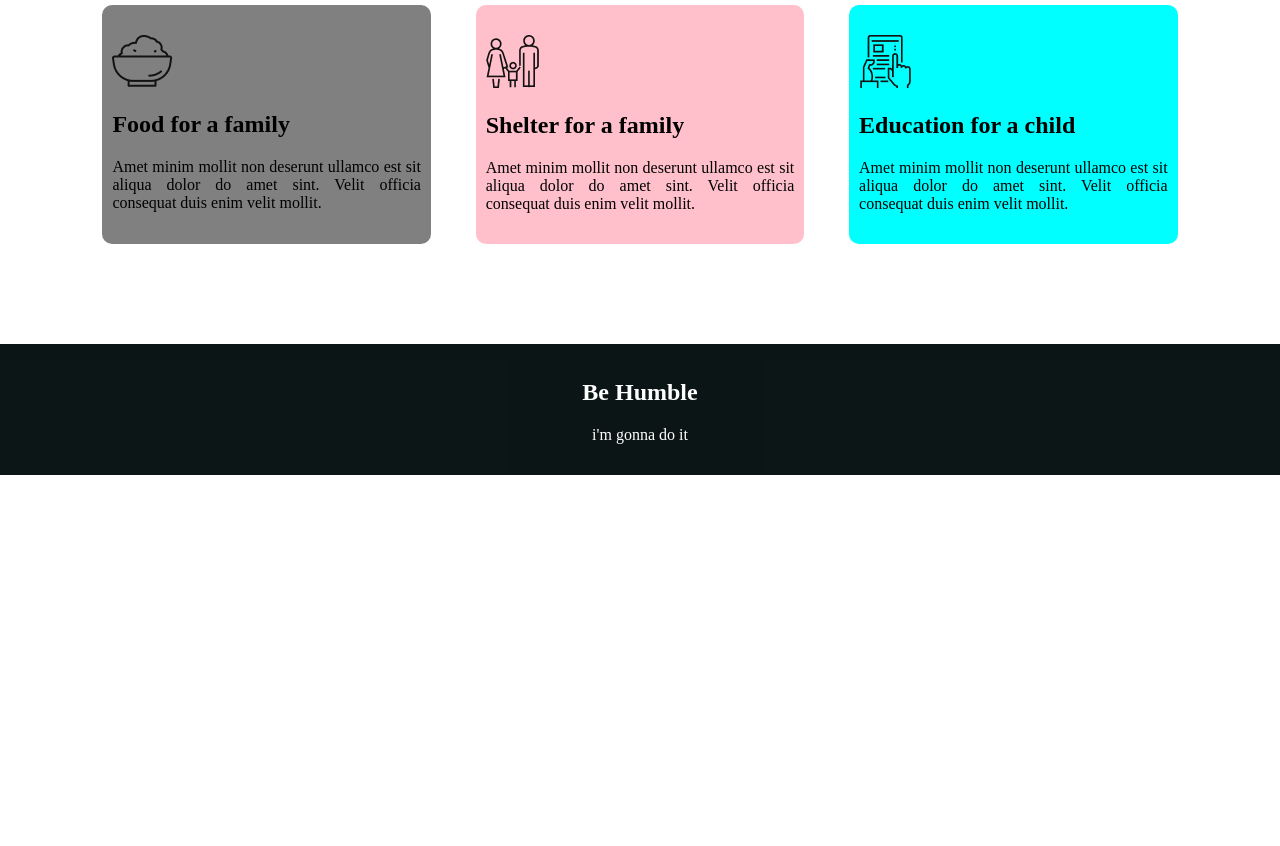
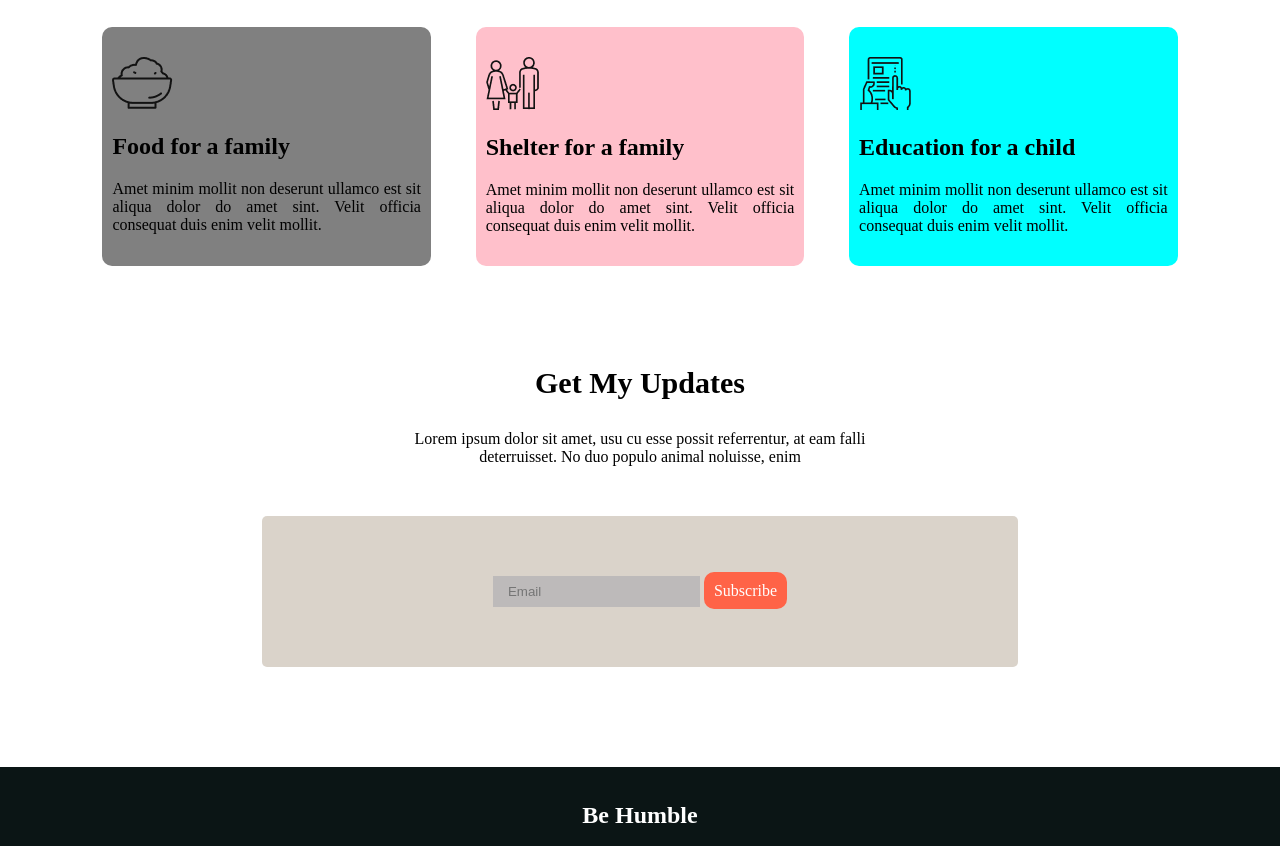
Before and after one commit to taslimahmed313/donate-today-main, a plain HTML site: page index.html in a window 1280 px wide. Shown: the part 1164-2010 px from the top of the page. Before the commit the page ends 1639 px from the top, so only its background shows below. Drawn offline with Linux system fonts and the light colour scheme.

Commit message:
input a form

```diff
--- a/index.html
+++ b/index.html
@@ -42,7 +42,7 @@
        <div class="flexible-container">
         <div class="experience-item border-1">
           <img src="icons/food.png" alt="">
-          <h1>Food for a family</h1>
+          <h2>Food for a family</h2>
           <p>
          Amet minim mollit non deserunt
           ullamco est sit aliqua dolor do amet
@@ -52,7 +52,7 @@
         </div>
         <div class="experience-item border-2">
           <img src="icons/shelter.png" alt="">
-          <h1>Shelter for a family</h1>
+          <h2>Shelter for a family</h2>
           <p>
           Amet minim mollit non deserunt
           ullamco est sit aliqua dolor do amet
@@ -62,7 +62,7 @@
         </div>
              <div class="experience-item border-3">
           <img src="icons/Frame-1.png" alt="">
-          <h1>Education for a child</h1>
+          <h2>Education for a child</h2>
           <p>
           Amet minim mollit non deserunt
           ullamco est sit aliqua dolor do amet
@@ -72,6 +72,15 @@
         </div>
       </div>
     </div>
+    <section class="form-input">
+      <h1>Get My Updates</h1>
+      <p>Lorem ipsum dolor sit amet, usu cu esse possit referrentur, at eam falli <br>
+            deterruisset. No duo populo animal noluisse, enim</p>
+        <form action="#">
+          <input id="touch" type="email" placeholder="Email">
+          <a href="#">Subscribe</a>
+        </form>
+    </section>
     <footer>
       <h1>Be Humble</h1>
       <p>i'm gonna do it</p>
--- a/style.css
+++ b/style.css
@@ -116,6 +116,9 @@ body {
   text-align: center;
   margin-top: 150px;
 }
+.donate-plan h1 {
+  font-size: 35px;
+}
 .flexible-container {
   display: flex;
   margin: 30px 80px;
@@ -137,6 +140,31 @@ body {
 .border-3 {
   background: aqua;
 }
+.form-input {
+  text-align: center;
+  margin: 100px;
+}
+.form-input h1 {
+  font-size: 30px;
+}
+.form-input form {
+  background-color: rgba(207, 198, 187, 0.767);
+  padding: 60px;
+  margin: 50px 15%;
+  border-radius: 5px;
+}
+.form-input form input {
+  padding: 8px 15px;
+  background: rgb(189, 186, 186);
+  border: none;
+}
+.form-input form a {
+  text-decoration: none;
+  background-color: tomato;
+  color: white;
+  padding: 10px;
+  border-radius: 10px;
+}
 footer {
   background-color: rgba(1, 11, 11, 0.955);
   color: white;
```
